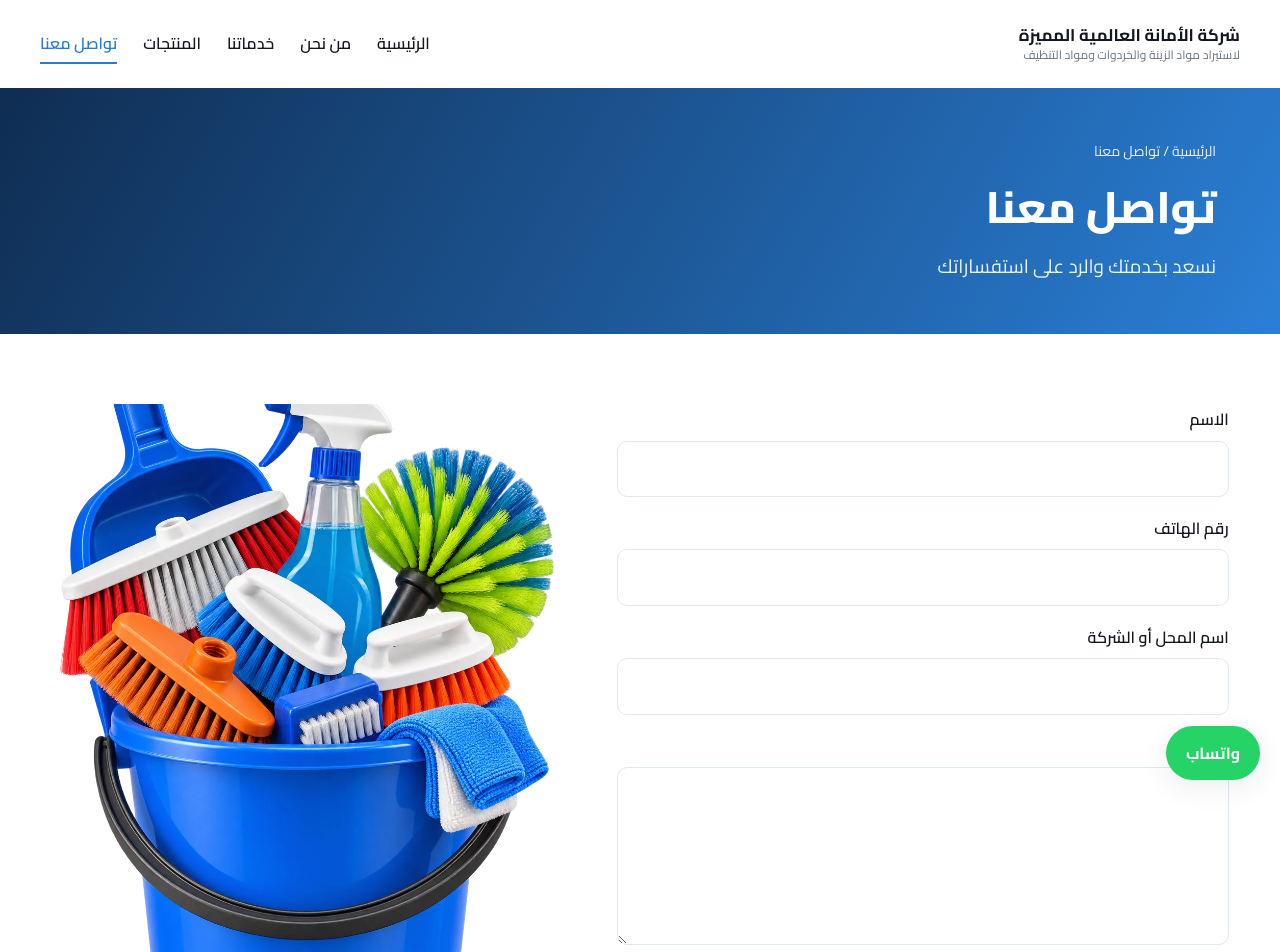
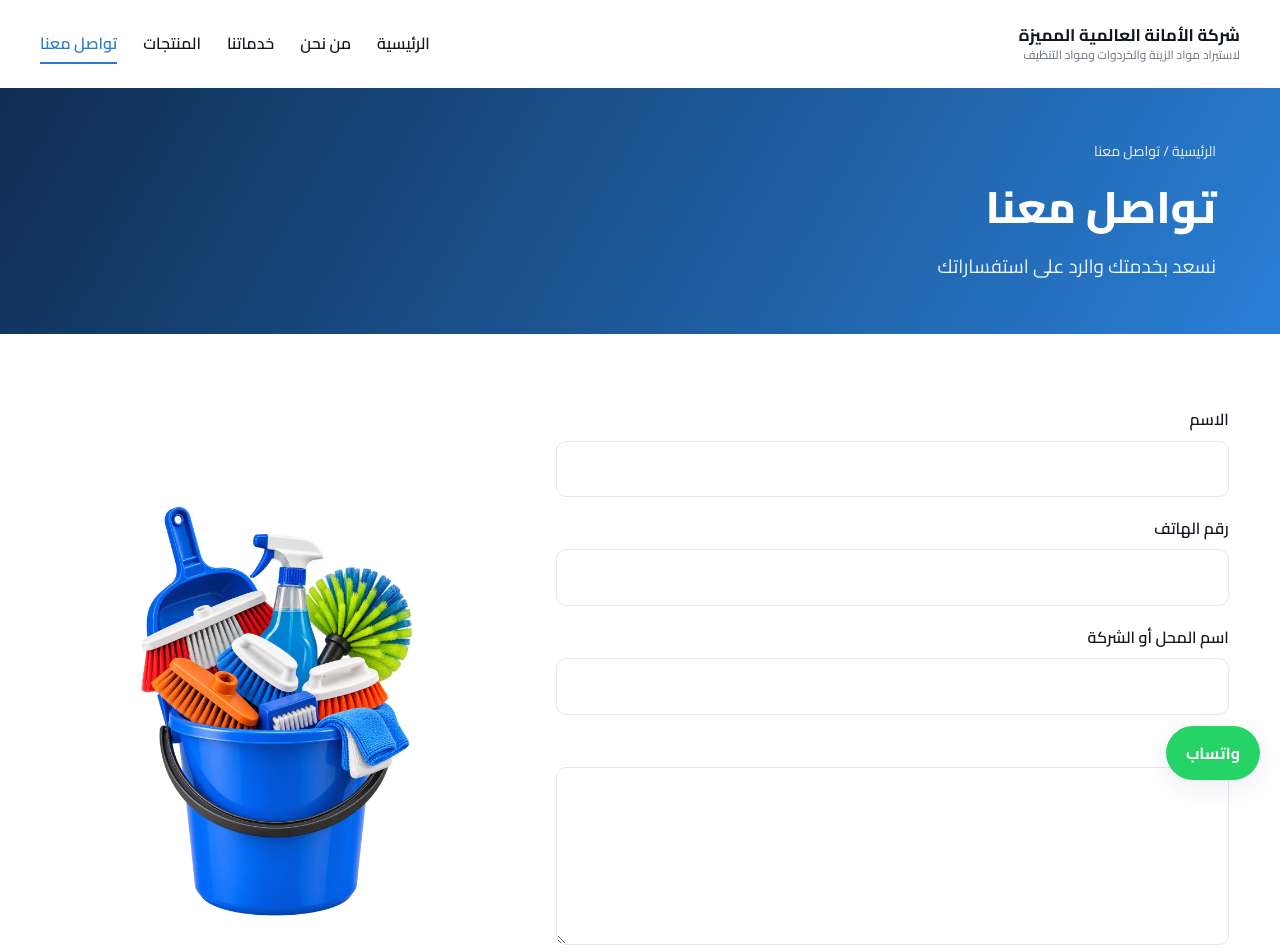
Before and after one commit to sh3rif0x/elamana-global, a Next.js app: page /contact in a window 1280 px wide. Shown: the top 952 px of the page. Built offline with nearby package versions, Linux system fonts and the light colour scheme; no server answers.

Commit message:
smaller contact image

```diff
--- a/src/app/contact/contact.module.css
+++ b/src/app/contact/contact.module.css
@@ -1,8 +1,8 @@
 .wrap{width:92%;max-width:1440px;margin:70px auto}
-.top{display:grid;grid-template-columns:1.2fr 1fr;gap:56px;align-items:stretch}
+.top{display:grid;grid-template-columns:1.2fr .8fr;gap:56px;align-items:center}
 .formBox{display:flex;flex-direction:column;justify-content:center}
-.media{position:relative;min-height:520px;border-radius:24px;overflow:hidden}
-.img{object-fit:cover}
+.media{position:relative;width:100%;max-width:420px;aspect-ratio:1/1;margin:0 auto;border-radius:24px;overflow:hidden}
+.img{object-fit:contain}
 .info{list-style:none;margin:64px 0 0;padding:48px 0 0;border-top:1px solid #dbe8f9;display:grid;grid-template-columns:repeat(4,1fr);gap:32px}
 .info li{display:flex;align-items:center;gap:14px}
 .icon{flex:none;display:inline-flex;align-items:center;justify-content:center;width:56px;height:56px;border-radius:50%;background:#e8f2fe;color:#1e88e5}
@@ -10,5 +10,5 @@
 .info a,.info span:not(.icon){color:#4a5b73;font-size:15px;line-height:1.7;text-decoration:none;word-break:break-word}
 .info a:hover{color:#1e88e5}
 @media(max-width:1000px){.info{grid-template-columns:1fr 1fr}}
-@media(max-width:900px){.top{grid-template-columns:1fr;gap:32px}.media{min-height:340px;order:-1}}
+@media(max-width:900px){.top{grid-template-columns:1fr;gap:32px}.media{max-width:300px;order:-1}}
 @media(max-width:560px){.info{grid-template-columns:1fr}}
```
